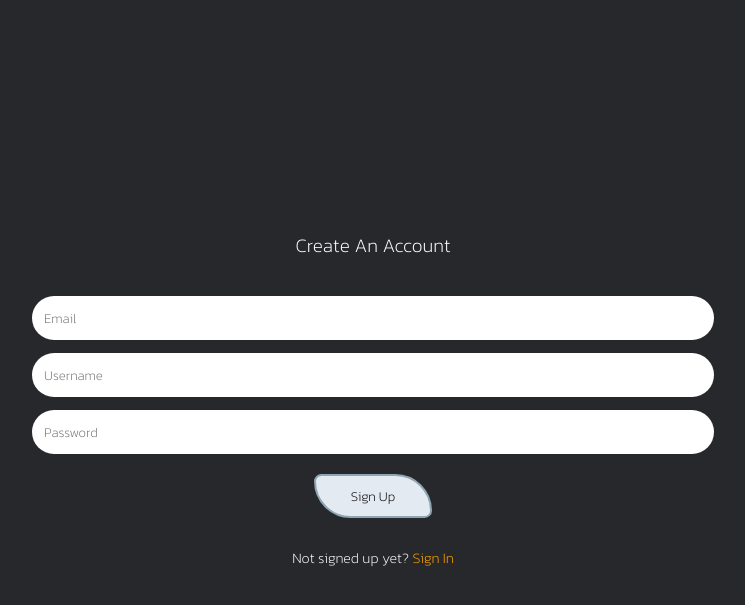
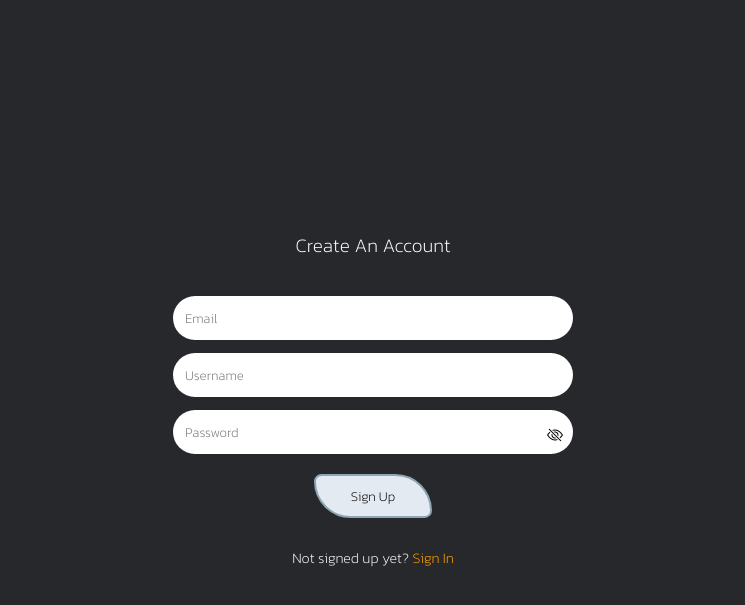
Before and after one commit to codewitgabi/auctioneer, a Django app: page /account/signup/ in a window 1280 px wide. Shown: the top 605 px of the page, without its empty margins (267-1012 px from the left). Run offline with Django 3.2, Linux system fonts and the light colour scheme.

Commit message:
Added password show icon

```diff
--- a/account/templates/account/signup.html
+++ b/account/templates/account/signup.html
@@ -5,6 +5,7 @@
   <meta charset="UTF-8">
   <meta name="viewport" content="width=device-width, initial-scale=1.0">
   <meta http-equiv="X-UA-Compatible" content="ie=edge">
+  <link rel="stylesheet" href="https://cdn.jsdelivr.net/npm/bootstrap-icons@1.5.0/font/bootstrap-icons.css">
   <link rel="stylesheet" href="{% static 'css/auth.css' %}">
   <title>Auctioneer: Sign Up</title>
 </head>
@@ -25,9 +26,12 @@
       <!-- === Signup Form === -->
       <form id="auth-form" method="post">
       {% csrf_token %}
-        {{ form.email }}
-        {{ form.username }}
-        {{ form.password1 }}
+            {{ form.email }}
+            {{ form.username }}
+            <div class="password-field">
+                {{ form.password1 }}
+                <i class="bi bi-eye-slash" id="eye"></i>
+            </div>
         <button type="submit" class="auth-btn">Sign Up</button>
       </form>
 
@@ -35,5 +39,7 @@
 
     </div>
   </div>
+
+  <script src="{% static 'js/eye-toggler.js' %}"></script>
 </body>
 </html>
--- a/static/css/auth.css
+++ b/static/css/auth.css
@@ -38,6 +38,7 @@ a {
 .form-wrapper {
   margin: 0 2em;
   text-align: center;
+  width: 400px;
 }
 .heading {
   margin: 1.5em 0;
@@ -52,6 +53,16 @@ a {
 .error-texts ul {
   margin-left: 1.5em;
   text-align: left;
+}
+.password-field {
+  position: relative;
+}
+#eye {
+  position: absolute;
+  top: 0;
+  right: 10px;
+  top: calc(50% - 9px);
+  color: #000;
 }
 #auth-form input {
   width: 100%;
--- /dev/null
+++ b/static/js/eye-toggler.js
@@ -0,0 +1,18 @@
+const eye = document.querySelector("#eye");
+const password = document.querySelector("#password");
+let count = 0;
+
+
+eye.addEventListener("click", () => {
+  if (count % 2 === 0) {
+    eye.classList.remove("bi-eye-slash");
+    eye.classList.add("bi-eye");
+    password.type = "text";
+  } else {
+    eye.classList.remove("bi-eye");
+    eye.classList.add("bi-eye-slash");
+    password.type = "password";
+  }
+
+  count++;
+})
```
Also changed, not shown: account/templates/account/signin.html (+7 -1 lines), 2 other files.
